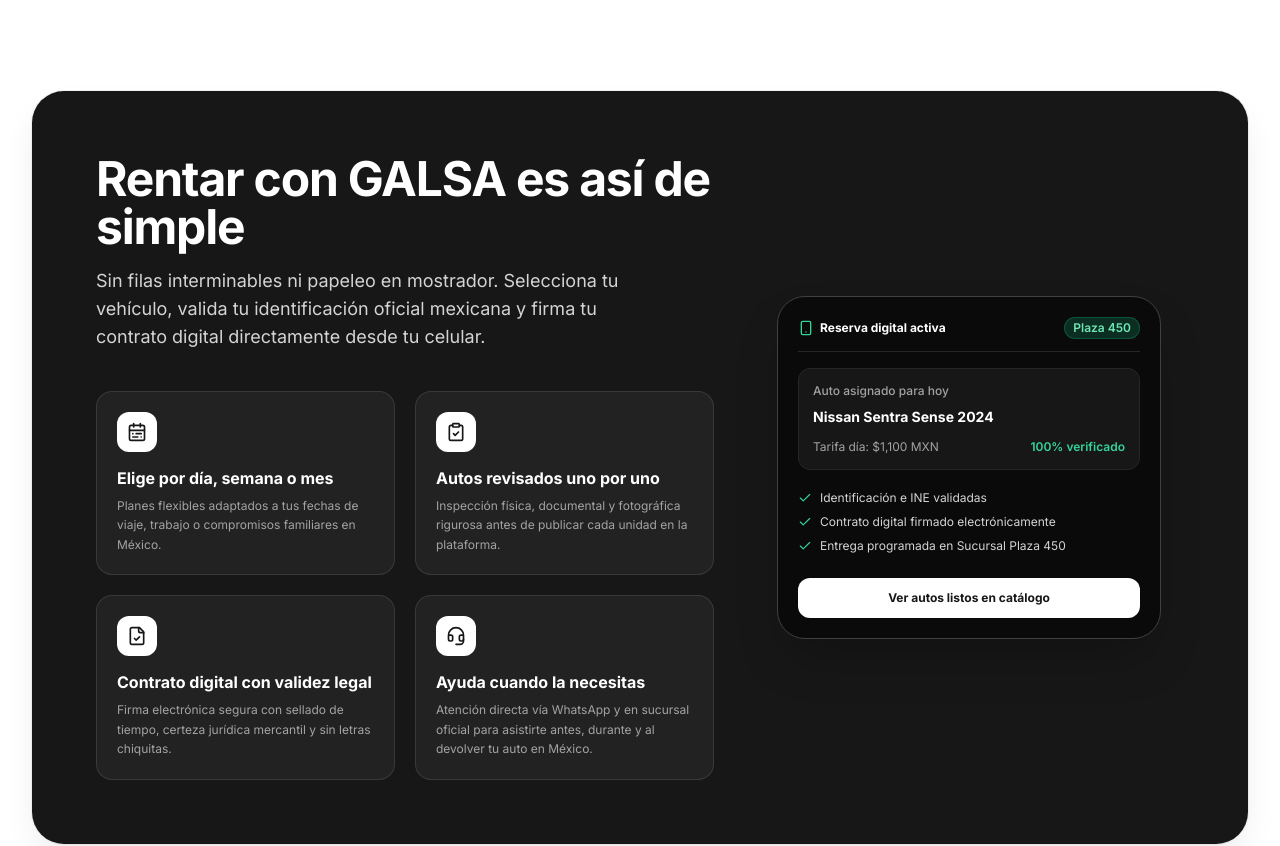
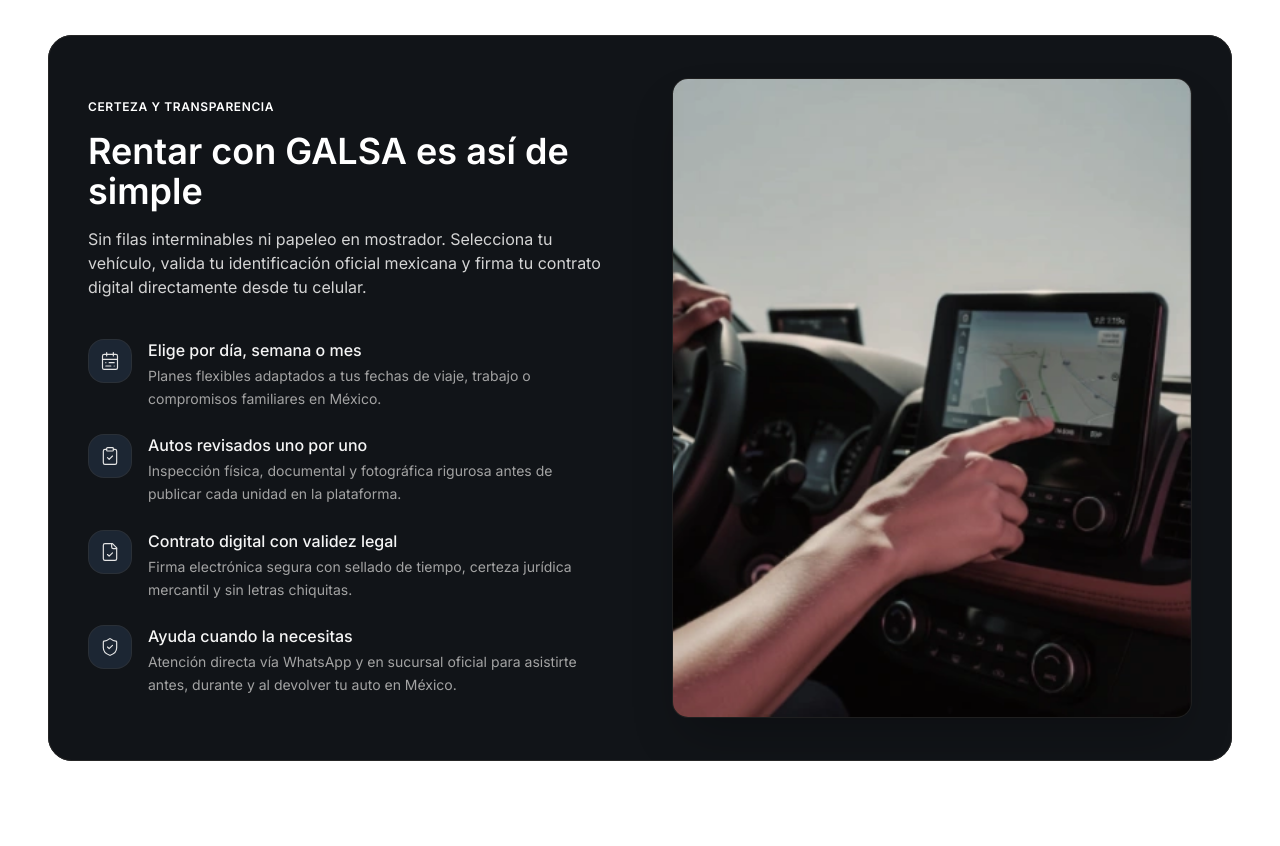
Before and after one commit to srcarlosdamian/galsa-rent, a React (Vite) app: page / in a window 1280 px wide. Shown: the part 1940-2786 px from the top of the page. Built offline with nearby package versions, Linux system fonts and the light colour scheme; a web font is replaced by a local one.

Commit message:
feat: match Rental Steps section with Figma specifications and 1.4px Lucide icons

```diff
--- a/src/components/Footer.tsx
+++ b/src/components/Footer.tsx
@@ -123,8 +123,8 @@
         <div className="max-w-7xl mx-auto flex flex-col sm:flex-row items-center justify-between gap-1 text-neutral-400">
           <span className="text-amber-400 font-semibold">[ENTORNO DE PRUEBAS / QA — Este listón no va en el diseño final]</span>
           <div className="flex items-center gap-3 text-white">
-            <span>Última actualización: <strong>28 Oct 2026, 20:54 hrs</strong></span>
-            <span className="bg-neutral-800 text-emerald-400 px-2 py-0.5 rounded text-[10px] font-bold">v1.3.2</span>
+            <span>Última actualización: <strong>28 Oct 2026, 20:57 hrs</strong></span>
+            <span className="bg-neutral-800 text-emerald-400 px-2 py-0.5 rounded text-[10px] font-bold">v1.3.3</span>
           </div>
         </div>
       </div>
--- a/src/components/VirtuoExperienceSection.tsx
+++ b/src/components/VirtuoExperienceSection.tsx
@@ -1,137 +1,99 @@
 import React from 'react';
-import { CalendarRange, ClipboardCheck, FileCheck, Headset, Smartphone, Check } from 'lucide-react';
+import { CalendarRange, ClipboardCheck, FileCheck, ShieldCheck } from 'lucide-react';
 
 export const VirtuoExperienceSection: React.FC = () => {
+  const baseUrl = ((import.meta as any).env?.BASE_URL || '/');
+  const rentalStepsImg = `${baseUrl.endsWith('/') ? baseUrl : baseUrl + '/'}images/figma-rental-steps.webp`;
+
+  const STEPS = [
+    {
+      id: 1,
+      title: 'Elige por día, semana o mes',
+      description: 'Planes flexibles adaptados a tus fechas de viaje, trabajo o compromisos familiares en México.',
+      icon: CalendarRange,
+    },
+    {
+      id: 2,
+      title: 'Autos revisados uno por uno',
+      description: 'Inspección física, documental y fotográfica rigurosa antes de publicar cada unidad en la plataforma.',
+      icon: ClipboardCheck,
+    },
+    {
+      id: 3,
+      title: 'Contrato digital con validez legal',
+      description: 'Firma electrónica segura con sellado de tiempo, certeza jurídica mercantil y sin letras chiquitas.',
+      icon: FileCheck,
+    },
+    {
+      id: 4,
+      title: 'Ayuda cuando la necesitas',
+      description: 'Atención directa vía WhatsApp y en sucursal oficial para asistirte antes, durante y al devolver tu auto en México.',
+      icon: ShieldCheck,
+    },
+  ];
+
   return (
-    <section className="py-16 md:py-24 bg-white border-b border-neutral-200">
-      <div className="max-w-7xl mx-auto px-4 sm:px-6 lg:px-8">
+    <section className="w-full py-10 px-4 sm:px-8 lg:px-12 flex justify-center items-center overflow-hidden bg-white">
+      {/* Contenedor exacto Figma Rental Steps: w-[1200px] max-w-[1280px] */}
+      <div className="w-full max-w-[1200px] flex flex-col justify-start items-start">
+        <div className="w-full p-6 sm:p-10 bg-radial-[at_85%_50%] from-blue-500/10 to-blue-500/0 to-60% bg-[#111418] rounded-3xl outline outline-1 outline-offset-[-1px] outline-neutral-800 flex flex-col justify-start items-start overflow-hidden">
+          <div className="w-full flex flex-col lg:flex-row justify-start items-stretch gap-10 lg:gap-16">
 
-        {/* Virtuo-inspired Dark Container Card (Screenshot 2) */}
-        <div className="bg-neutral-900 rounded-[32px] text-white p-8 sm:p-12 md:p-16 relative overflow-hidden shadow-dropdown">
-
-          <div className="grid grid-cols-1 lg:grid-cols-12 gap-10 items-center">
-
-            {/* Left Content Column */}
-            <div className="lg:col-span-7 space-y-8">
-              <div>
-                <h2 className="text-3xl sm:text-4xl md:text-5xl font-black tracking-tight text-white leading-tight">
+            {/* Columna Izquierda: Textos y Pasos */}
+            <div className="flex-1 py-4 sm:py-6 flex flex-col justify-between items-start">
+              {/* Header Textos */}
+              <div className="w-full flex flex-col justify-start items-start gap-3 sm:gap-4">
+                <span className="text-white text-xs font-semibold uppercase tracking-wider font-heading">
+                  CERTEZA Y TRANSPARENCIA
+                </span>
+                <h2 className="w-full text-white text-3xl sm:text-4xl font-semibold font-heading leading-tight">
                   Rentar con GALSA es así de simple
                 </h2>
-                <p className="mt-4 text-base sm:text-lg text-neutral-300 leading-relaxed max-w-xl">
+                <p className="w-full text-neutral-300 text-sm sm:text-base font-normal font-sans leading-relaxed">
                   Sin filas interminables ni papeleo en mostrador. Selecciona tu vehículo, valida tu identificación oficial mexicana y firma tu contrato digital directamente desde tu celular.
                 </p>
               </div>
 
-              {/* 4 Client Cards specified in Tarea 2 */}
-              <div className="grid grid-cols-1 sm:grid-cols-2 gap-5 pt-2">
+              {/* Lista vertical de 4 pasos */}
+              <div className="w-full pt-8 sm:pt-10 flex flex-col justify-start items-start gap-5 sm:gap-6">
+                {STEPS.map((step) => {
+                  const Icon = step.icon;
+                  return (
+                    <div key={step.id} className="w-full flex items-start gap-4">
+                      {/* Icon container: size-11 (44px) bg-[#1e232d] / gray-800 rounded-2xl */}
+                      <div className="w-11 h-11 bg-gray-800/90 rounded-2xl flex items-center justify-center shrink-0 text-neutral-200 border border-neutral-700/40">
+                        <Icon className="w-5 h-5 text-neutral-200" strokeWidth={1.4} />
+                      </div>
 
-                {/* Tarjeta 1 */}
-                <div className="p-5 rounded-2xl bg-neutral-800/80 border border-neutral-700/80">
-                  <div className="w-10 h-10 rounded-xl bg-white text-neutral-900 flex items-center justify-center mb-3.5">
-                    <CalendarRange className="w-5 h-5" />
-                  </div>
-                  <h3 className="text-base font-bold text-white mb-1.5">
-                    Elige por día, semana o mes
-                  </h3>
-                  <p className="text-xs text-neutral-400 leading-relaxed">
-                    Planes flexibles adaptados a tus fechas de viaje, trabajo o compromisos familiares en México.
-                  </p>
-                </div>
-
-                {/* Tarjeta 2 */}
-                <div className="p-5 rounded-2xl bg-neutral-800/80 border border-neutral-700/80">
-                  <div className="w-10 h-10 rounded-xl bg-white text-neutral-900 flex items-center justify-center mb-3.5">
-                    <ClipboardCheck className="w-5 h-5" />
-                  </div>
-                  <h3 className="text-base font-bold text-white mb-1.5">
-                    Autos revisados uno por uno
-                  </h3>
-                  <p className="text-xs text-neutral-400 leading-relaxed">
-                    Inspección física, documental y fotográfica rigurosa antes de publicar cada unidad en la plataforma.
-                  </p>
-                </div>
-
-                {/* Tarjeta 3 */}
-                <div className="p-5 rounded-2xl bg-neutral-800/80 border border-neutral-700/80">
-                  <div className="w-10 h-10 rounded-xl bg-white text-neutral-900 flex items-center justify-center mb-3.5">
-                    <FileCheck className="w-5 h-5" />
-                  </div>
-                  <h3 className="text-base font-bold text-white mb-1.5">
-                    Contrato digital con validez legal
-                  </h3>
-                  <p className="text-xs text-neutral-400 leading-relaxed">
-                    Firma electrónica segura con sellado de tiempo, certeza jurídica mercantil y sin letras chiquitas.
-                  </p>
-                </div>
-
-                {/* Tarjeta 4 */}
-                <div className="p-5 rounded-2xl bg-neutral-800/80 border border-neutral-700/80">
-                  <div className="w-10 h-10 rounded-xl bg-white text-neutral-900 flex items-center justify-center mb-3.5">
-                    <Headset className="w-5 h-5" />
-                  </div>
-                  <h3 className="text-base font-bold text-white mb-1.5">
-                    Ayuda cuando la necesitas
-                  </h3>
-                  <p className="text-xs text-neutral-400 leading-relaxed">
-                    Atención directa vía WhatsApp y en sucursal oficial para asistirte antes, durante y al devolver tu auto en México.
-                  </p>
-                </div>
-
+                      {/* Info texto */}
+                      <div className="flex-1 flex flex-col justify-start items-start gap-1 min-w-0">
+                        <h3 className="text-neutral-100 text-base font-medium font-heading leading-snug">
+                          {step.title}
+                        </h3>
+                        <p className="text-neutral-400 text-sm font-normal font-sans leading-relaxed">
+                          {step.description}
+                        </p>
+                      </div>
+                    </div>
+                  );
+                })}
               </div>
             </div>
 
-            {/* Right Visual Column (Phone Mockup inspired by Screenshot 2) */}
-            <div className="lg:col-span-5 flex justify-center">
-              <div className="w-full max-w-sm rounded-[28px] bg-neutral-950 border border-neutral-700 p-5 shadow-2xl space-y-4">
-                <div className="flex items-center justify-between border-b border-neutral-800 pb-3">
-                  <span className="text-xs font-bold text-white flex items-center gap-1.5">
-                    <Smartphone className="w-4 h-4 text-emerald-400" />
-                    Reserva digital activa
-                  </span>
-                  <span className="text-xs font-semibold bg-emerald-500/20 text-emerald-300 px-2 py-0.5 rounded-full border border-emerald-500/30">
-                    Plaza 450
-                  </span>
-                </div>
-
-                <div className="rounded-xl bg-neutral-900 p-3.5 border border-neutral-800 space-y-2">
-                  <p className="text-xs text-neutral-400 font-medium">Auto asignado para hoy</p>
-                  <p className="text-sm font-bold text-white">Nissan Sentra Sense 2024</p>
-                  <div className="flex justify-between text-xs text-neutral-400 pt-1">
-                    <span>Tarifa día: $1,100 MXN</span>
-                    <span className="text-emerald-400 font-semibold">100% verificado</span>
-                  </div>
-                </div>
-
-                <div className="space-y-2 text-xs text-neutral-300 pt-1">
-                  <div className="flex items-center gap-2">
-                    <Check className="w-3.5 h-3.5 text-emerald-400 shrink-0" />
-                    <span>Identificación e INE validadas</span>
-                  </div>
-                  <div className="flex items-center gap-2">
-                    <Check className="w-3.5 h-3.5 text-emerald-400 shrink-0" />
-                    <span>Contrato digital firmado electrónicamente</span>
-                  </div>
-                  <div className="flex items-center gap-2">
-                    <Check className="w-3.5 h-3.5 text-emerald-400 shrink-0" />
-                    <span>Entrega programada en Sucursal Plaza 450</span>
-                  </div>
-                </div>
-
-                <div className="pt-2">
-                  <a
-                    href="#catalogo"
-                    className="block w-full py-3 rounded-xl bg-white text-neutral-900 text-center text-xs font-bold hover:bg-neutral-100 transition-colors"
-                  >
-                    Ver autos listos en catálogo
-                  </a>
-                </div>
+            {/* Columna Derecha: Imagen interactiva del auto interior */}
+            <div className="flex-1 flex items-center justify-center">
+              <div className="w-full h-full min-h-[360px] sm:min-h-[460px] max-h-[640px] rounded-2xl overflow-hidden border border-neutral-800/60 bg-neutral-900 shadow-2xl">
+                <img
+                  src={rentalStepsImg}
+                  alt="Experiencia de renta digital GALSA Rent"
+                  className="w-full h-full object-cover object-center"
+                  loading="lazy"
+                />
               </div>
             </div>
 
           </div>
-
         </div>
-
       </div>
     </section>
   );
```
Also changed, not shown: public/images/figma-rental-steps.webp (added).
